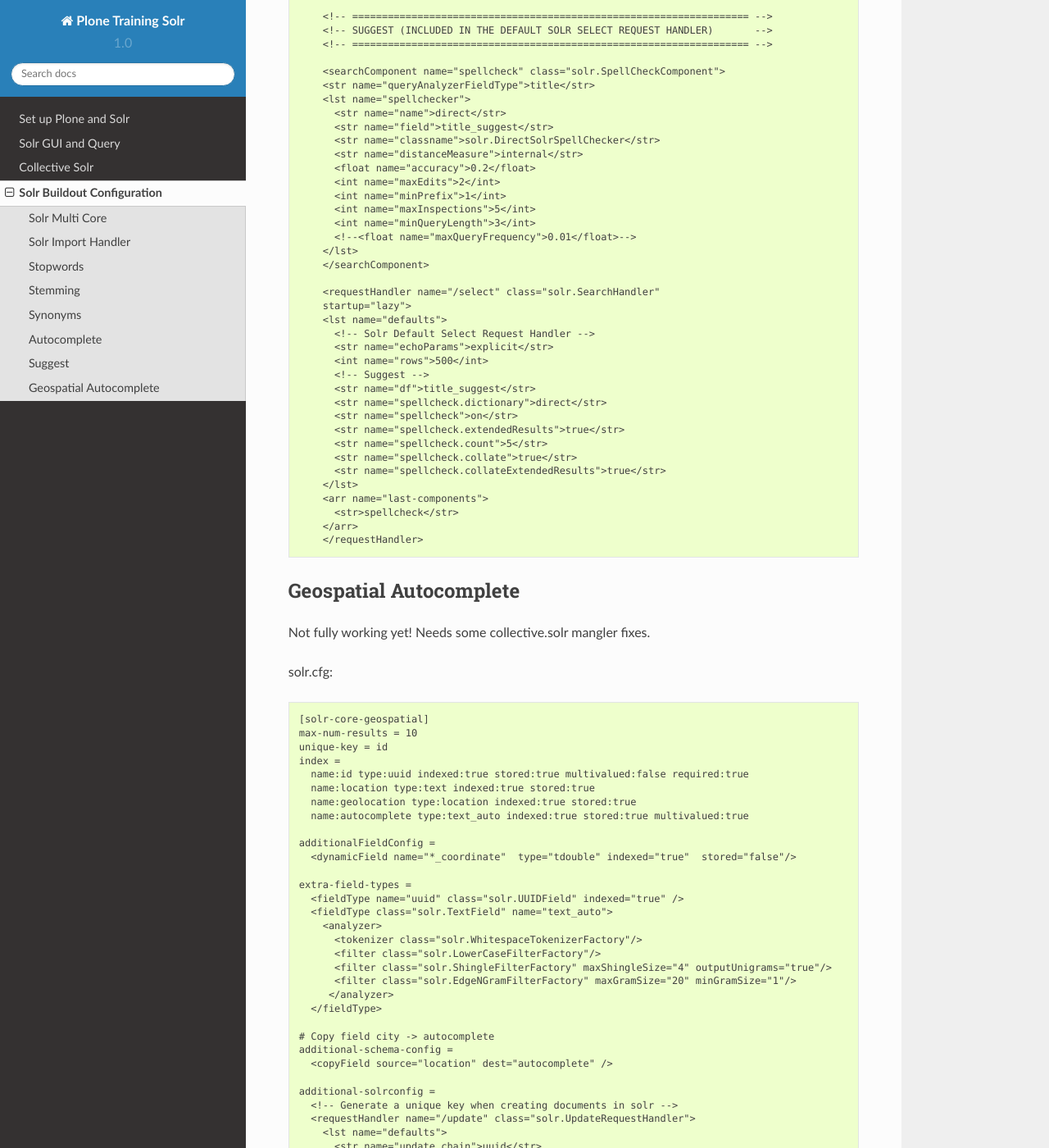
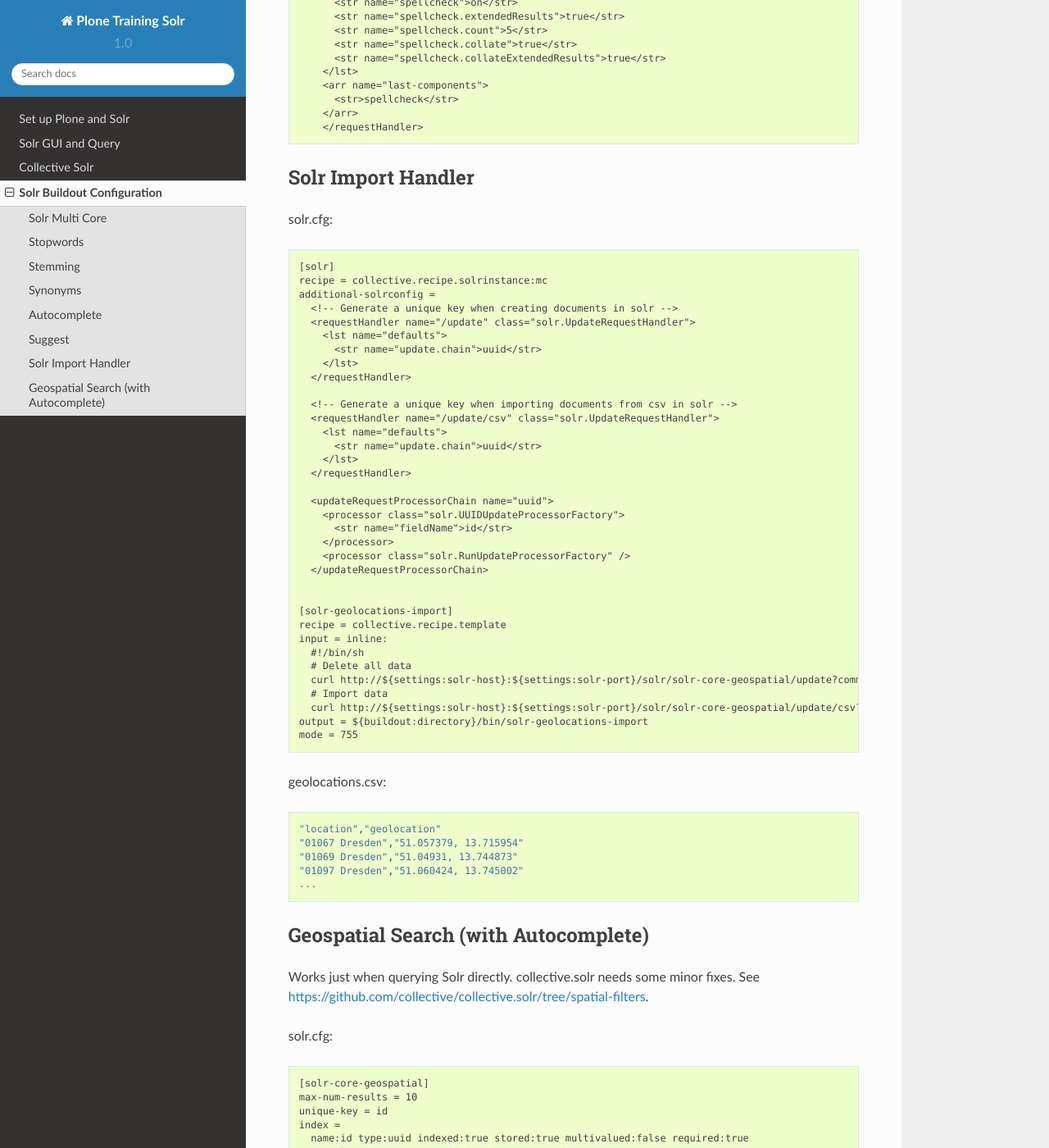
Before and after one commit to tomgross/plone-training-solr, a Sphinx documentation site: the page built from docs/source/solr-configuration.rst, in a window 1280 px wide and 1400 px high, scrolled down 4273 px. Shown: the whole window at 82% size. Built offline with Sphinx 7.4.7 and the Read the Docs theme 2.0.0, drawn with Linux system fonts in a browser that asks for light colours; some of the changed text lies outside the part shown.

Commit message:
Put geospatial stuff together.

```diff
--- a/docs/source/solr-configuration.rst
+++ b/docs/source/solr-configuration.rst
@@ -259,10 +234,62 @@ solr.cfg::
         </requestHandler>
 
 
-Geospatial Autocomplete
-***********************
+Solr Import Handler
+*******************
 
-Not fully working yet! Needs some collective.solr mangler fixes.
+solr.cfg::
+
+    [solr]
+    recipe = collective.recipe.solrinstance:mc
+    additional-solrconfig =
+      <!-- Generate a unique key when creating documents in solr -->
+      <requestHandler name="/update" class="solr.UpdateRequestHandler">
+        <lst name="defaults">
+          <str name="update.chain">uuid</str>
+        </lst>
+      </requestHandler>
+
+      <!-- Generate a unique key when importing documents from csv in solr -->
+      <requestHandler name="/update/csv" class="solr.UpdateRequestHandler">
+        <lst name="defaults">
+          <str name="update.chain">uuid</str>
+        </lst>
+      </requestHandler>
+
+      <updateRequestProcessorChain name="uuid">
+        <processor class="solr.UUIDUpdateProcessorFactory">
+          <str name="fieldName">id</str>
+        </processor>
+        <processor class="solr.RunUpdateProcessorFactory" />
+      </updateRequestProcessorChain>
+
+
+    [solr-geolocations-import]
+    recipe = collective.recipe.template
+    input = inline:
+      #!/bin/sh
+      # Delete all data
+      curl http://${settings:solr-host}:${settings:solr-port}/solr/solr-core-geospatial/update?commit=true -H "Content-Type: text/xml" --data-binary '<delete><query>*:*</query></delete>'
+      # Import data
+      curl http://${settings:solr-host}:${settings:solr-port}/solr/solr-core-geospatial/update/csv?commit=true --data-binary @etc/geolocations.csv -H 'Content-type:text/csv; charset=utf-8'
+    output = ${buildout:directory}/bin/solr-geolocations-import
+    mode = 755
+
+
+geolocations.csv::
+
+    "location","geolocation"
+    "01067 Dresden","51.057379, 13.715954"
+    "01069 Dresden","51.04931, 13.744873"
+    "01097 Dresden","51.060424, 13.745002"
+    ...
+
+
+Geospatial Search (with Autocomplete)
+*************************************
+
+Works just when querying Solr directly. collective.solr needs some minor
+fixes. See https://github.com/collective/collective.solr/tree/spatial-filters.
 
 solr.cfg::
 
```
Also changed, not shown: other parts of docs/source/solr-configuration.rst (+0 -25 lines).
